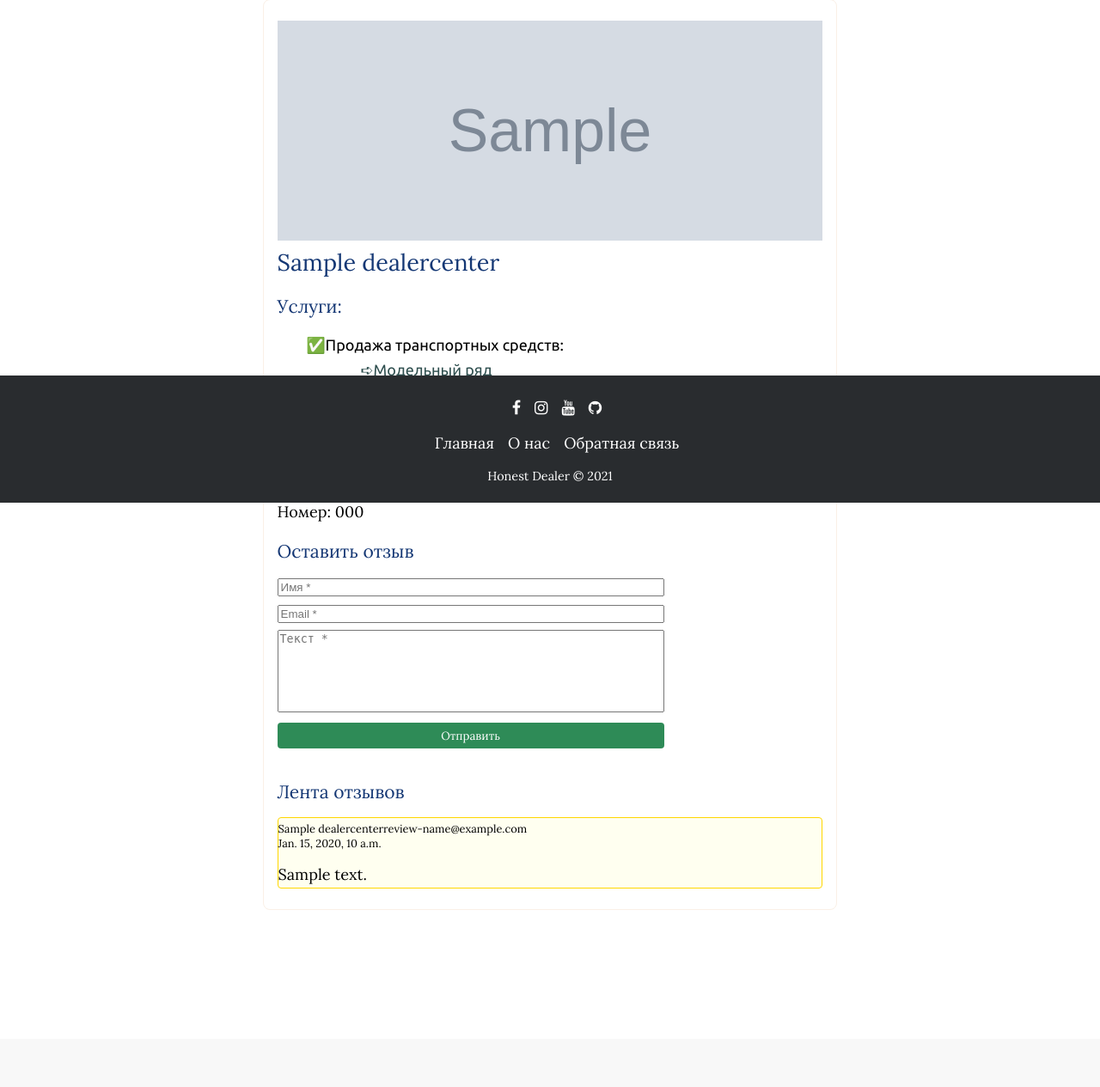
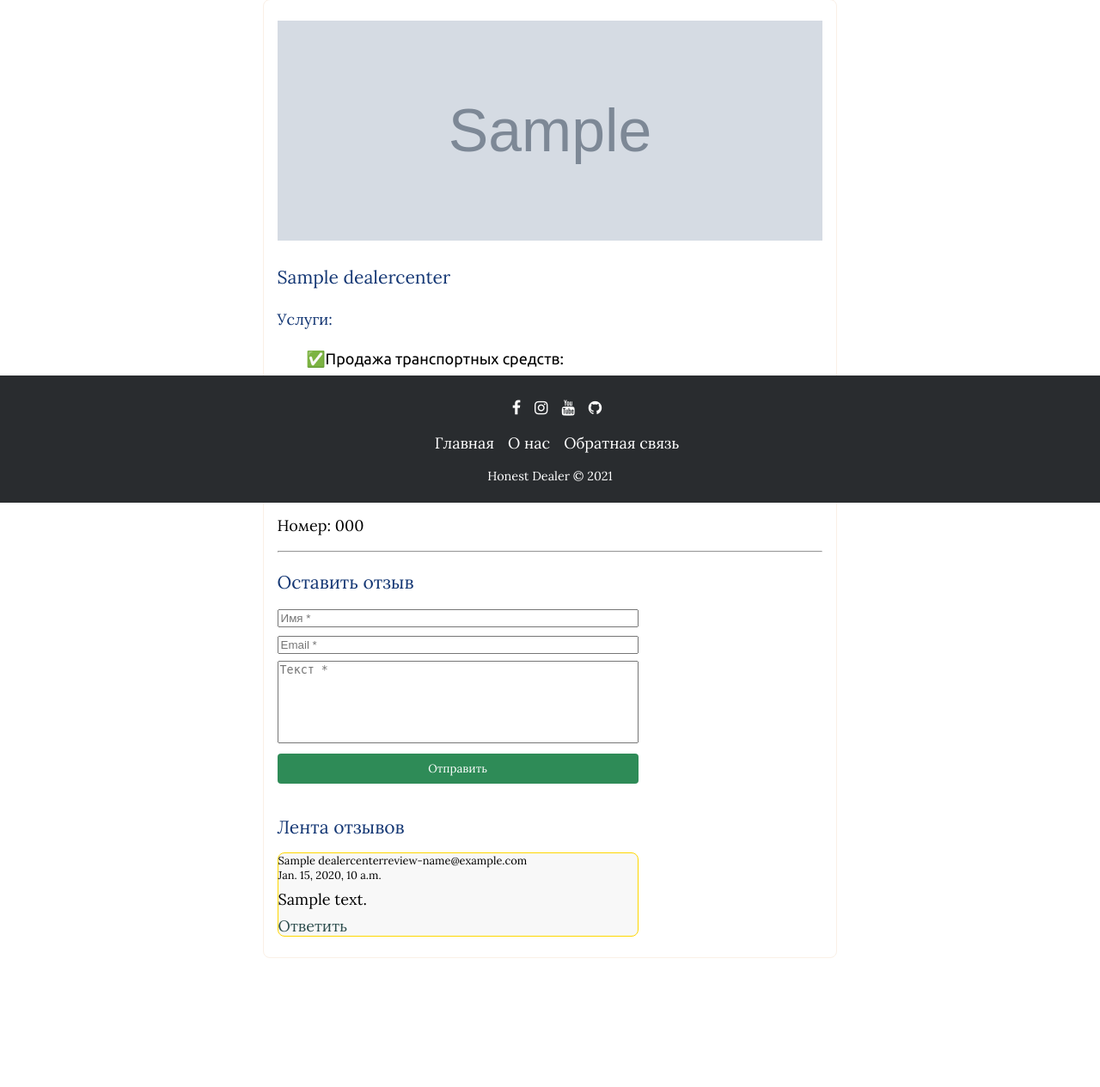
Before and after one commit to viktornikolaev1995/dealer, a Django app: a page that uses dealer/dealers_and_dealer_centers/templates/dealers_and_dealer_centers/dealer_center_detail.html in a window 1280 px wide. Shown: the part 215-1480 px from the top of the page at 86% size. Before the commit the page ends 1274 px from the top, so only its background shows below. Run offline with Django 3.2, Linux system fonts and the light colour scheme; tables that the repository leaves empty hold one stand-in row (values such as "Sample post"); grey boxes marked "Sample" are stand-in pictures; some libraries are stand-ins or nearby versions.

Commit message:
Внесение изменений в шаблоны

```diff
--- a/dealer/dealers_and_dealer_centers/static/dealers_and_dealer_centers/css/base.css
+++ b/dealer/dealers_and_dealer_centers/static/dealers_and_dealer_centers/css/base.css
@@ -312,8 +312,9 @@ li.vehicle-sales {
     order: 3;
 }
 
-.form {
-    width: 450px;
+.form,
+.dealer-center-reviews {
+    width: 420px;
 }
 
 .form-title {
@@ -339,7 +340,7 @@ li.vehicle-sales {
     border: none;
     border-radius: 0.25rem;
     width: 100%;
-    height: 30px;
+    height: 35px;
     background-color: #2E8B57;
     color: #ffffff;
     font-family: 'Lora', serif;
@@ -355,11 +356,10 @@ li.vehicle-sales {
 }
 
 .review {
-    background-color: #fffff0;
-    border-radius: 0.25rem;
+    background-color: #f8f8f8;
+    border-radius: 0.5rem;
     margin-bottom: 0.5rem;
     border: 1px solid gold;
-    padding: 0.25rem 0;
     font-family: 'Lora', serif;
 }
 
@@ -373,10 +373,11 @@ li.vehicle-sales {
 }
 
 .review p {
-   margin-top: 1rem;
-   margin-bottom: 0;
+    margin: 0.5rem 0;
 }
 
+.review-link {
+}
 
 @media (max-width: 737px) {
 	nav ul {
--- a/dealer/dealers_and_dealer_centers/templates/dealers_and_dealer_centers/dealer_center_detail.html
+++ b/dealer/dealers_and_dealer_centers/templates/dealers_and_dealer_centers/dealer_center_detail.html
@@ -4,8 +4,8 @@
 {% url 'vehicles_with_mileage_at_dealer_center' dealer_center.slug as vehicles_with_mileage_at_dealer_center_url %}
 <article class="dealer-center">
     <div class="dealer-center-main">
-        <h2>{{ dealer_center.name }}</h2>
-        <h3>Услуги:</h3>
+        <h3>{{ dealer_center.name }}</h3>
+        <h4>Услуги:</h4>
         <ul class="vehicle-services">
             {% if dealer_center.vehicle_sale %}
             <li>Продажа транспортных средств:
@@ -44,12 +44,14 @@
         </p>
         <p>Адрес: {{ dealer_center.address }}</p>
         <p>Номер: {{ dealer_center.telephone_number }}</p>
-        <h3 class="form-title">Оставить отзыв</h3>
-        <form action="{% url 'add_review' dealer_center.id %}" method="post">
+        <hr>
+        <form action="{% url 'add_review' dealer_center.id %}" method="post" id="formReview">
+            <h3 class="form-title">Оставить отзыв</h3>
             {% csrf_token %}
             <div class="form">
+            <input type="hidden" name="parent" id="contactparent">
             <div class="form-content">
-                <input type="text" name="name" placeholder="Имя *" required="">
+                <input type="text" name="name" placeholder="Имя *" id="contactname" required="">
             </div>
             <div class="form-content">
                 <input type="email" name="email" placeholder="Email *" required="">
@@ -75,8 +77,16 @@
             <span>{{ review.name }}-{{ review.email }}</span>
             <span>{{ review.pub_date }}</span>
             <p>{{ review.text }}</p>
+            <a href="#formReview" class="review-link" onclick="addReview( '{{ review.name }}' '{{ review.id }}' )">Ответить</a>
         </div>
         {% endfor %}
     </div>
 </article>
+<script>
+    function addReview(name, id) {
+        document.GetElementById("contactname").innerText = `${name}, `;
+        document.GetElementById("contactparent").value = id
+    }
+
+</script>
 {% endblock %}
--- a/dealer/dealers_and_dealer_centers/templates/dealers_and_dealer_centers/vehicle_with_mileage_detail.html
+++ b/dealer/dealers_and_dealer_centers/templates/dealers_and_dealer_centers/vehicle_with_mileage_detail.html
@@ -1,6 +1,6 @@
 {% extends "dealers_and_dealer_centers/dealers_list.html" %}
 {% block content %}
-<h2>{{ vehicle.name }}</h2>
+<h3>{{ vehicle.name }}</h3>
 <article class="vehicle-images">
     <div class="vehicle-images-additional-1">
         {% for vehicle_photo in vehicle.vehicle_images.all|slice:':3' %}
@@ -37,7 +37,7 @@
 </article>
 <article class="vehicle-at-dealer-center">
     <div class="vehicle-at-dealer-center-description">
-        <a href="{% url 'dealer_center' vehicle.dealer_center.slug %}"><h2>{{ vehicle.dealer_center.name }}</h2></a>
+        <a href="{% url 'dealer_center' vehicle.dealer_center.slug %}"><h3>{{ vehicle.dealer_center.name }}</h3></a>
         <p>{{ vehicle.dealer_center.address }}</p>
         <p>{{ vehicle.dealer_center.telephone_number }}</p>
     </div>
```
Also changed, not shown: dealer/dealers_and_dealer_centers/templates/dealers_and_dealer_centers/vehicle_new_detail.html (+4 -4 lines).
